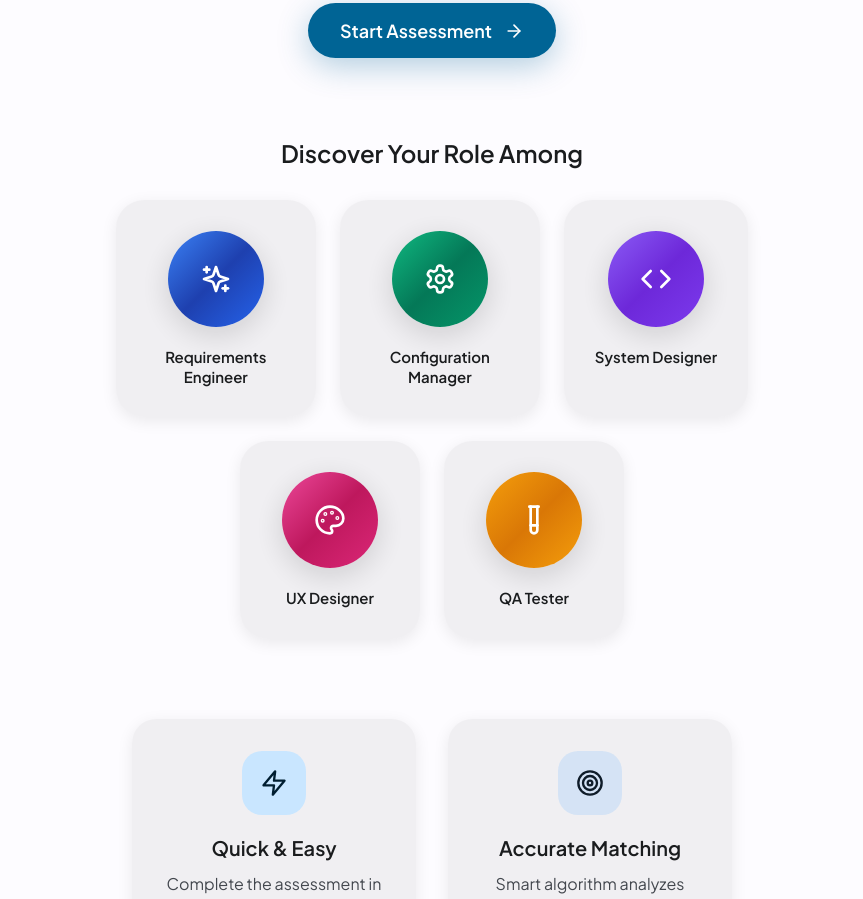
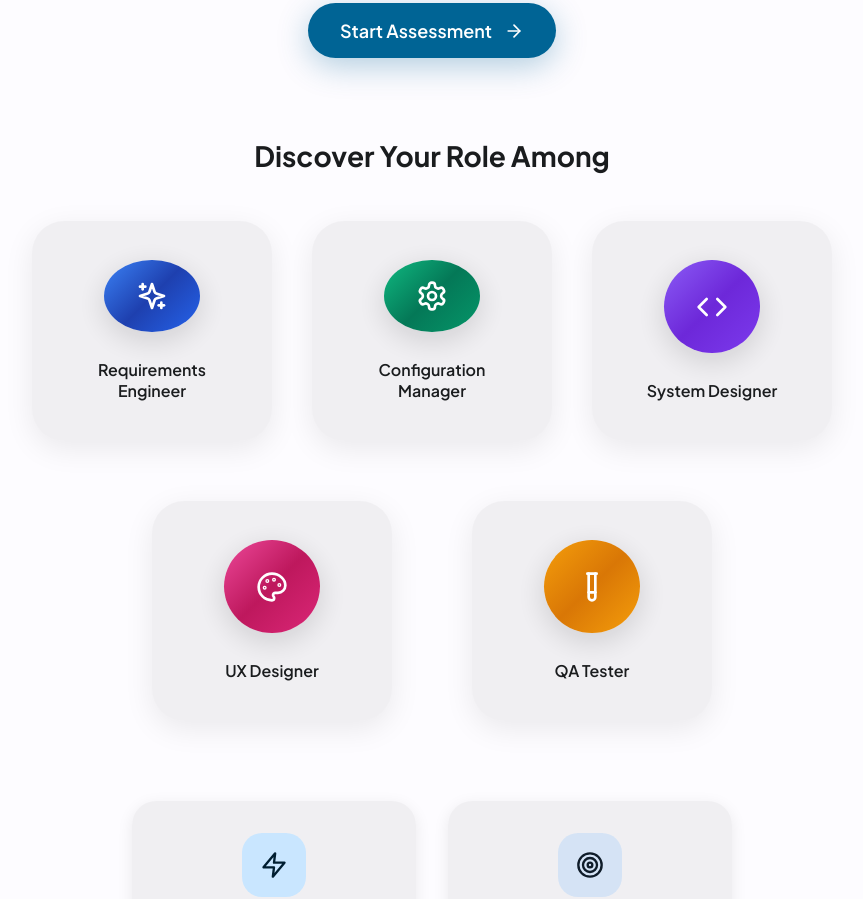
Before and after one commit to Zhengyq987/role-match-yuqing, a React (Create React App) app: page / in a window 1280 px wide. Shown: the part 420-1319 px from the top of the page, without its empty margins (208-1071 px from the left). Built offline with nearby package versions, Linux system fonts and the light colour scheme.

Commit message:
Added home to student information

```diff
--- a/src/RoleMatch.js
+++ b/src/RoleMatch.js
@@ -742,18 +742,19 @@ const RoleMatch = () => {
               <ArrowRight size={20} />
             </button>
 
-            {/* Role Preview Section */}
+            {/* Role Preview Section - FIXED: Better alignment and spacing */}
             <div style={{ marginTop: '80px', marginBottom: '64px' }}>
-              <h3 style={{ fontSize: '1.5rem', fontWeight: '600', marginBottom: '32px', color: theme.onSurface, textAlign: 'center' }}>
+              <h3 style={{ fontSize: '1.75rem', fontWeight: '700', marginBottom: '48px', color: theme.onSurface, textAlign: 'center' }}>
                 Discover Your Role Among
               </h3>
-              <div style={{ maxWidth: '900px', margin: '0 auto', padding: '0 20px' }}>
-                {/* Top row - 3 roles */}
+              <div style={{ maxWidth: '1100px', margin: '0 auto', padding: '0 20px' }}>
+                {/* Top row - 3 roles - FIXED: Perfect centering */}
                 <div style={{
                   display: 'flex',
                   justifyContent: 'center',
-                  gap: '24px',
-                  marginBottom: '24px',
+                  alignItems: 'flex-start',
+                  gap: '40px',
+                  marginBottom: '60px',
                   flexWrap: 'wrap'
                 }}>
                   {Object.entries(roles).slice(0, 3).map(([key, role]) => (
@@ -762,20 +763,20 @@ const RoleMatch = () => {
                       style={{
                         backgroundColor: theme.elevation1,
                         border: hoveredRole === key ? `3px solid ${role.color}` : '3px solid transparent',
-                        transform: hoveredRole === key ? 'scale(1.02)' : 'scale(1)',
+                        transform: hoveredRole === key ? 'scale(1.02) translateY(-5px)' : 'scale(1)',
                         transition: 'all 0.4s cubic-bezier(0.4, 0, 0.2, 1)',
-                        padding: '28px',
-                        borderRadius: '28px',
+                        padding: '36px',
+                        borderRadius: '32px',
                         textAlign: 'center',
                         cursor: 'pointer',
                         display: 'flex',
                         flexDirection: 'column',
                         alignItems: 'center',
-                        minWidth: '180px',
-                        maxWidth: '200px',
+                        width: '240px',
+                        height: '220px',
                         boxShadow: hoveredRole === key
-                          ? `0 20px 60px ${role.color}30, 0 8px 32px rgba(0, 0, 0, 0.15)`
-                          : '0 4px 16px rgba(0, 0, 0, 0.08)',
+                          ? `0 25px 70px ${role.color}40, 0 10px 35px rgba(0, 0, 0, 0.15)`
+                          : '0 8px 30px rgba(0, 0, 0, 0.08)',
                         position: 'relative',
                         overflow: 'visible'
                       }}
@@ -790,52 +791,67 @@ const RoleMatch = () => {
                       />
                       <h4 style={{
                         color: theme.onSurface,
-                        marginTop: '20px',
+                        marginTop: '28px',
                         fontWeight: '600',
-                        fontSize: '15px',
+                        fontSize: '16px',
                         lineHeight: '1.3',
                         transition: 'all 0.3s ease',
-                        transform: hoveredRole === key ? 'translateY(-2px)' : 'translateY(0)'
+                        transform: hoveredRole === key ? 'translateY(-3px)' : 'translateY(0)'
                       }}>
                         {role.name}
                       </h4>
 
-                      {/* Hover tooltip */}
+                      {/* Hover tooltip - FIXED: Better positioning */}
                       {hoveredRole === key && (
                         <div style={{
                           position: 'absolute',
                           top: '100%',
                           left: '50%',
-                          transform: 'translateX(-50%) translateY(10px)',
+                          transform: 'translateX(-50%) translateY(15px)',
                           backgroundColor: theme.surface,
-                          padding: '12px 16px',
-                          borderRadius: '12px',
-                          boxShadow: '0 8px 32px rgba(0, 0, 0, 0.2)',
-                          width: '220px',
-                          zIndex: 10,
+                          padding: '16px 20px',
+                          borderRadius: '16px',
+                          boxShadow: '0 15px 50px rgba(0, 0, 0, 0.25)',
+                          width: '300px',
+                          zIndex: 1000,
                           border: `2px solid ${role.color}`,
                           animation: 'tooltip-appear 0.3s ease-out'
                         }}>
                           <p style={{
                             color: theme.onSurface,
-                            fontSize: '13px',
-                            lineHeight: '1.4',
+                            fontSize: '14px',
+                            lineHeight: '1.5',
                             margin: 0,
-                            textAlign: 'center'
+                            textAlign: 'center',
+                            fontWeight: '500'
                           }}>
                             {role.description}
                           </p>
+
+                          {/* Tooltip arrow */}
+                          <div style={{
+                            position: 'absolute',
+                            top: '-8px',
+                            left: '50%',
+                            transform: 'translateX(-50%)',
+                            width: 0,
+                            height: 0,
+                            borderLeft: '8px solid transparent',
+                            borderRight: '8px solid transparent',
+                            borderBottom: `8px solid ${role.color}`
+                          }} />
                         </div>
                       )}
                     </div>
                   ))}
                 </div>
 
-                {/* Bottom row - 2 roles centered */}
+                {/* Bottom row - 2 roles centered - FIXED: Perfect spacing */}
                 <div style={{
                   display: 'flex',
                   justifyContent: 'center',
-                  gap: '24px',
+                  alignItems: 'flex-start',
+                  gap: '80px',
                   flexWrap: 'wrap'
                 }}>
                   {Object.entries(roles).slice(3, 5).map(([key, role]) => (
@@ -844,20 +860,20 @@ const RoleMatch = () => {
                       style={{
                         backgroundColor: theme.elevation1,
                         border: hoveredRole === key ? `3px solid ${role.color}` : '3px solid transparent',
-                        transform: hoveredRole === key ? 'scale(1.02)' : 'scale(1)',
+                        transform: hoveredRole === key ? 'scale(1.02) translateY(-5px)' : 'scale(1)',
                         transition: 'all 0.4s cubic-bezier(0.4, 0, 0.2, 1)',
-                        padding: '28px',
-                        borderRadius: '28px',
+                        padding: '36px',
+                        borderRadius: '32px',
                         textAlign: 'center',
                         cursor: 'pointer',
                         display: 'flex',
                         flexDirection: 'column',
                         alignItems: 'center',
-                        minWidth: '180px',
-                        maxWidth: '200px',
+                        width: '240px',
+                        height: '220px',
                         boxShadow: hoveredRole === key
-                          ? `0 20px 60px ${role.color}30, 0 8px 32px rgba(0, 0, 0, 0.15)`
-                          : '0 4px 16px rgba(0, 0, 0, 0.08)',
+                          ? `0 25px 70px ${role.color}40, 0 10px 35px rgba(0, 0, 0, 0.15)`
+                          : '0 8px 30px rgba(0, 0, 0, 0.08)',
                         position: 'relative',
                         overflow: 'visible'
                       }}
@@ -872,41 +888,55 @@ const RoleMatch = () => {
                       />
                       <h4 style={{
                         color: theme.onSurface,
-                        marginTop: '20px',
+                        marginTop: '28px',
                         fontWeight: '600',
-                        fontSize: '15px',
+                        fontSize: '16px',
                         lineHeight: '1.3',
                         transition: 'all 0.3s ease',
-                        transform: hoveredRole === key ? 'translateY(-2px)' : 'translateY(0)'
+                        transform: hoveredRole === key ? 'translateY(-3px)' : 'translateY(0)'
                       }}>
                         {role.name}
                       </h4>
 
-                      {/* Hover tooltip */}
+                      {/* Hover tooltip - FIXED: Position above for bottom row */}
                       {hoveredRole === key && (
                         <div style={{
                           position: 'absolute',
                           bottom: '100%',
                           left: '50%',
-                          transform: 'translateX(-50%) translateY(-10px)',
+                          transform: 'translateX(-50%) translateY(-15px)',
                           backgroundColor: theme.surface,
-                          padding: '12px 16px',
-                          borderRadius: '12px',
-                          boxShadow: '0 8px 32px rgba(0, 0, 0, 0.2)',
-                          width: '220px',
-                          zIndex: 10,
+                          padding: '16px 20px',
+                          borderRadius: '16px',
+                          boxShadow: '0 15px 50px rgba(0, 0, 0, 0.25)',
+                          width: '300px',
+                          zIndex: 1000,
                           border: `2px solid ${role.color}`,
                           animation: 'tooltip-appear 0.3s ease-out'
                         }}>
                           <p style={{
                             color: theme.onSurface,
-                            fontSize: '13px',
-                            lineHeight: '1.4',
+                            fontSize: '14px',
+                            lineHeight: '1.5',
                             margin: 0,
-                            textAlign: 'center'
+                            textAlign: 'center',
+                            fontWeight: '500'
                           }}>
                             {role.description}
                           </p>
+
+                          {/* Tooltip arrow pointing down */}
+                          <div style={{
+                            position: 'absolute',
+                            bottom: '-8px',
+                            left: '50%',
+                            transform: 'translateX(-50%)',
+                            width: 0,
+                            height: 0,
+                            borderLeft: '8px solid transparent',
+                            borderRight: '8px solid transparent',
+                            borderTop: `8px solid ${role.color}`
+                          }} />
                         </div>
                       )}
                     </div>
@@ -1066,6 +1096,12 @@ const RoleMatch = () => {
           66% { transform: translate(-20px, 20px) rotate(240deg); }
         }
 
+        @keyframes float {
+          0%, 100% { transform: translate(0px, 0px) rotate(0deg); }
+          33% { transform: translate(30px, -30px) rotate(120deg); }
+          66% { transform: translate(-20px, 20px) rotate(240deg); }
+        }
+
         @keyframes character-bounce {
           0%, 100% { transform: translateY(0); }
           50% { transform: translateY(-15px); }
@@ -1130,6 +1166,39 @@ const RoleMatch = () => {
     return (
       <div style={{ minHeight: '100vh', backgroundColor: theme.background }}>
         <div style={{ position: 'relative' }}>
+          {/* Navigation */}
+          <nav style={{ padding: '16px 24px', marginBottom: '16px' }}>
+            <div style={{ maxWidth: '84rem', margin: '0 auto', display: 'flex', justifyContent: 'space-between', alignItems: 'center' }}>
+              <button
+                onClick={() => setCurrentPage('landing')}
+                style={{
+                  display: 'inline-flex',
+                  alignItems: 'center',
+                  gap: '8px',
+                  padding: '12px 24px',
+                  borderRadius: '12px',
+                  backgroundColor: theme.primaryContainer,
+                  color: theme.onPrimaryContainer,
+                  fontSize: '16px',
+                  fontWeight: '600',
+                  transition: 'all 0.3s ease',
+                  border: 'none',
+                  cursor: 'pointer',
+                  boxShadow: '0 2px 8px rgba(0, 0, 0, 0.1)'
+                }}
+                onMouseEnter={(e) => {
+                  e.currentTarget.style.transform = 'scale(1.02)';
+                }}
+                onMouseLeave={(e) => {
+                  e.currentTarget.style.transform = 'scale(1)';
+                }}
+              >
+                <Home size={20} />
+                RoleMatch
+              </button>
+            </div>
+          </nav>
+
           <div style={{ position: 'absolute', inset: 0, overflow: 'hidden', opacity: 0.3 }}>
             <div style={{
               position: 'absolute', width: '400px', height: '400px',
@@ -1535,11 +1604,14 @@ const RoleMatch = () => {
                         </div>
                       </button>
 
-                      {/* Enhanced Character Animation */}
+                      {/* Enhanced Character Animation - FIXED: Better positioning */}
                       {selectedOption === option.roleKey && (
                         <div style={{
-                          position: 'absolute', right: '-120px', top: '50%',
-                          transform: 'translateY(-50%)', zIndex: 10,
+                          position: 'absolute',
+                          right: '-140px',
+                          top: '50%',
+                          transform: 'translateY(-50%)',
+                          zIndex: 1000,
                           animation: 'character-entrance 1.2s cubic-bezier(0.4, 0, 0.2, 1)'
                         }}>
                           <RoleCharacter
@@ -1550,23 +1622,24 @@ const RoleMatch = () => {
                             showSparkles={true}
                           />
 
-                          {/* Character speech bubble */}
+                          {/* Character speech bubble - FIXED: Better positioning */}
                           <div style={{
                             position: 'absolute',
-                            top: '-60px',
+                            top: '-70px',
                             left: '50%',
                             transform: 'translateX(-50%)',
                             backgroundColor: theme.surface,
-                            padding: '8px 12px',
-                            borderRadius: '12px',
-                            boxShadow: '0 4px 16px rgba(0, 0, 0, 0.2)',
+                            padding: '12px 16px',
+                            borderRadius: '16px',
+                            boxShadow: '0 8px 32px rgba(0, 0, 0, 0.25)',
                             border: `2px solid ${roles[option.roleKey].color}`,
-                            animation: 'speech-bubble 0.5s ease-out 0.3s both',
-                            whiteSpace: 'nowrap'
+                            animation: 'speech-bubble 0.5s ease-out 0.4s both',
+                            whiteSpace: 'nowrap',
+                            zIndex: 1001
                           }}>
                             <p style={{
                               color: theme.onSurface,
-                              fontSize: '12px',
+                              fontSize: '14px',
                               fontWeight: '600',
                               margin: 0
                             }}>
```
